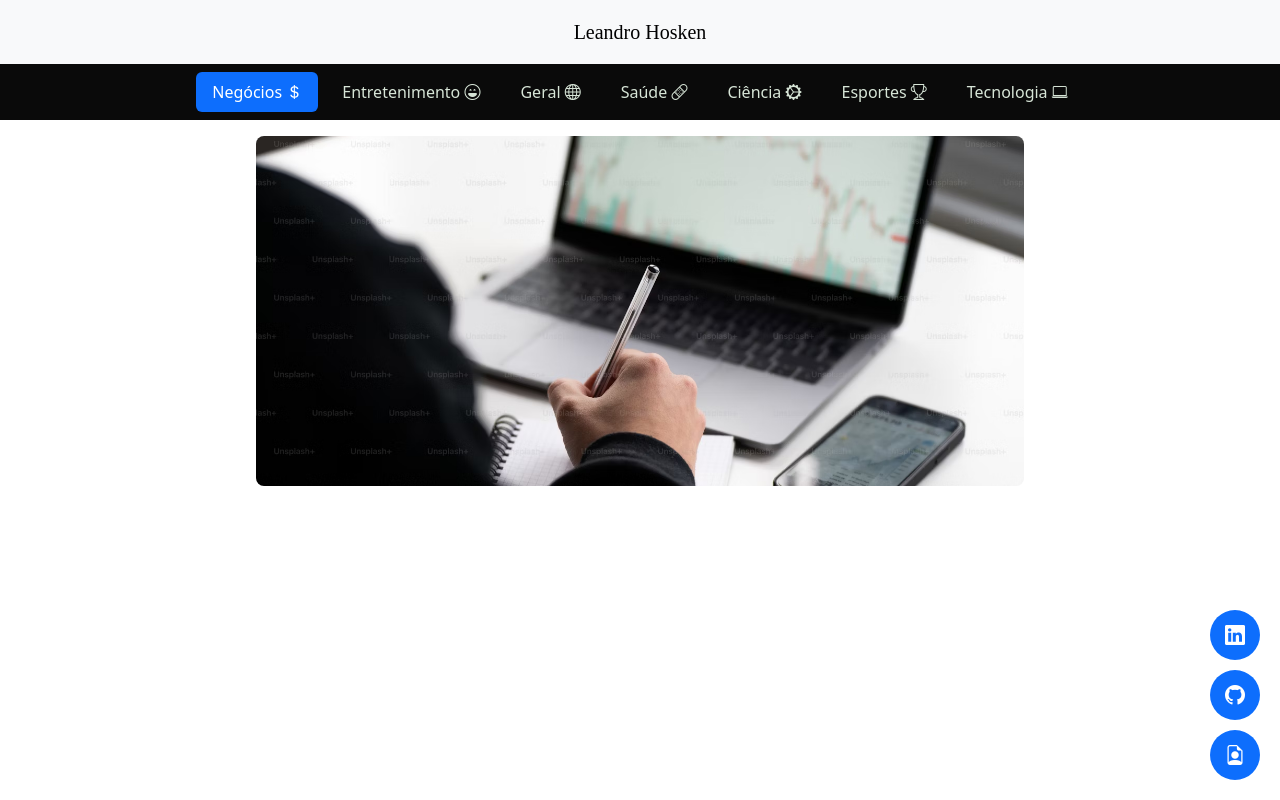
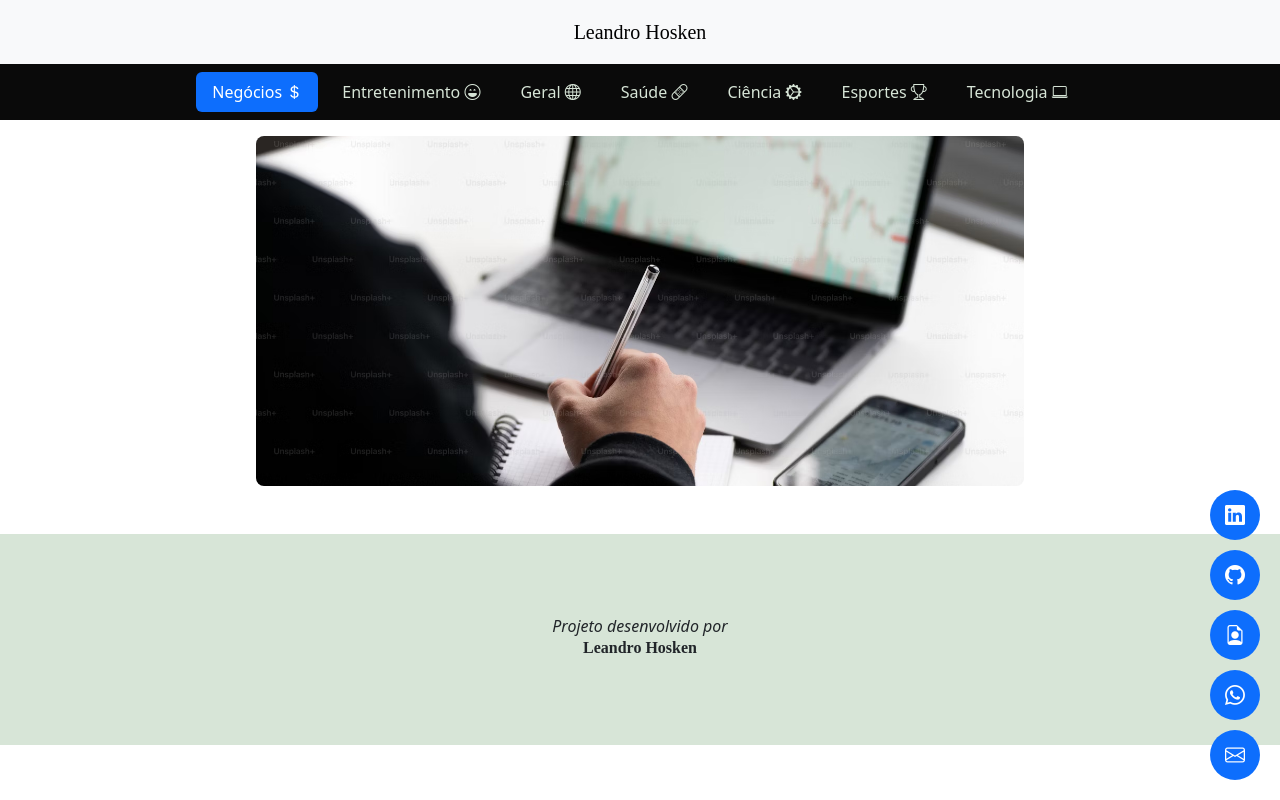
Before and after one commit to lshv04/fecthAPINewsHub-13, a plain HTML site: page index.html in a window 1280 px wide. Drawn offline with nearby package versions, Linux system fonts and the light colour scheme; no server answers; a web font is replaced by a local one.

Commit message:
finalizando projeto

```diff
--- a/index.html
+++ b/index.html
@@ -186,11 +186,29 @@
                 aria-label="CV">
                 <i class="bi bi-file-earmark-person"></i>
             </a>
+            <a href="https://wa.me/5531987670611" class="btn btn-circle btn-circle-primary" target="_blank"
+                aria-label="WhatsApp">
+                <i class="bi bi-whatsapp"></i>
+            </a>
+            <a href="mailto:lshv04@gmail.com" class="btn btn-circle btn-circle-primary" target="_blank"
+                aria-label="E-mail">
+                <i class="bi bi-envelope"></i>
+            </a>
+
         </div>
 
     </main>
 
+    <footer class="container-fluid ">
+        <div class="container  fut1">
 
+            <p>Projeto desenvolvido por <h2 class="navbar-brand">Leandro Hosken</h2></p>
+
+        </div>
+
+
+
+    </footer>
 
     <script src="https://cdn.jsdelivr.net/npm/bootstrap@5.3.3/dist/js/bootstrap.bundle.min.js"
         integrity="sha384-YvpcrYf0tY3lHB60NNkmXc5s9fDVZLESaAA55NDzOxhy9GkcIdslK1eN7N6jIeHz"
--- a/styles.css
+++ b/styles.css
@@ -10,8 +10,11 @@ body {
     --color1: #d7e5d7;
     --color2: #fff;
     --color3: #0a0a0a;
+    --color4:#4c4c4c;
 }
-
+.bord{
+    border:1px solid black;
+}
 .image-container {
     width: 60%;
     height: 350px;
@@ -126,7 +129,18 @@ p {
     gap: 1rem;
     font-size: 2rem;
 }
+footer{
 
+    background-color: var(--color1);
+    padding: 5rem;
+}
+
+.fut1{
+    display: flex;
+    flex-direction: column;
+    justify-content: center;
+    align-items: center;
+}
 
 @media (max-width: 768px) {
     .image-container {
```
